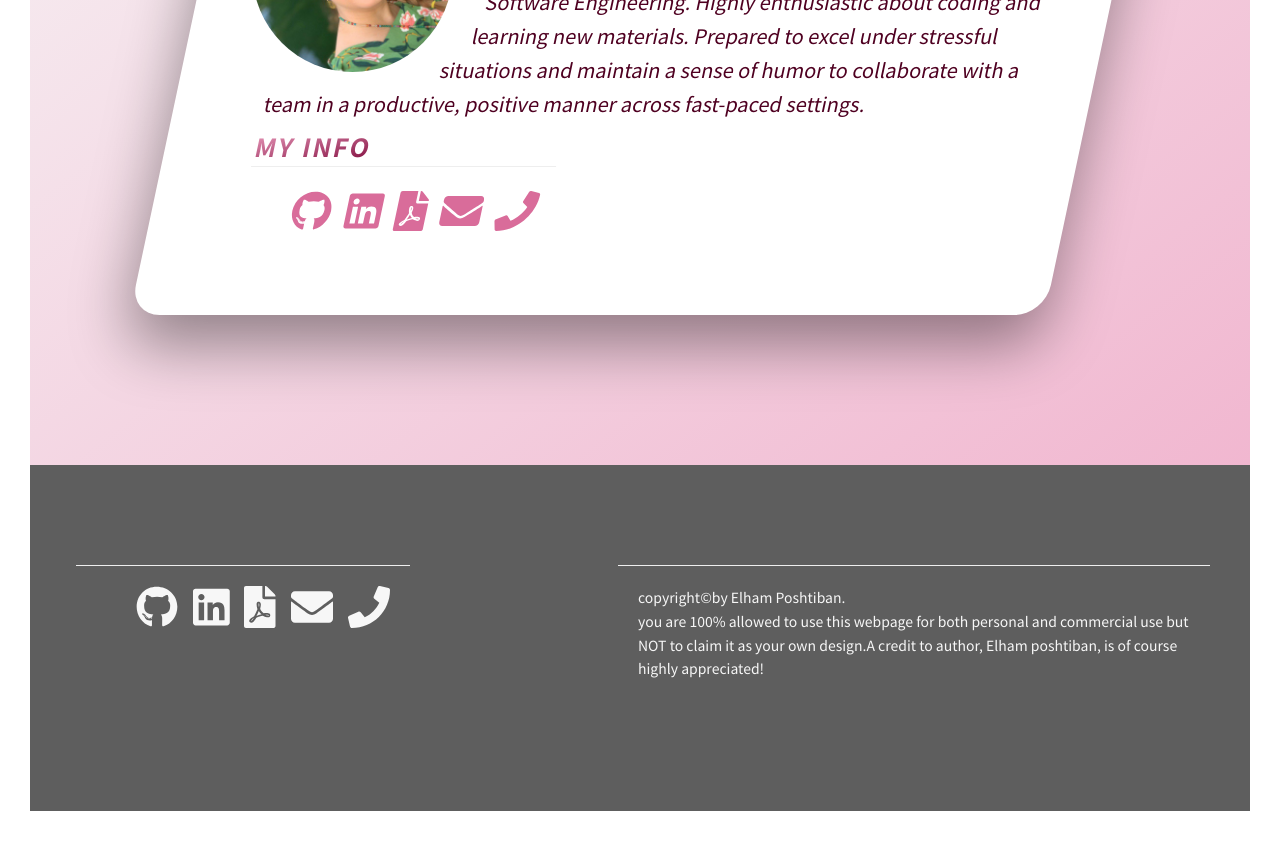
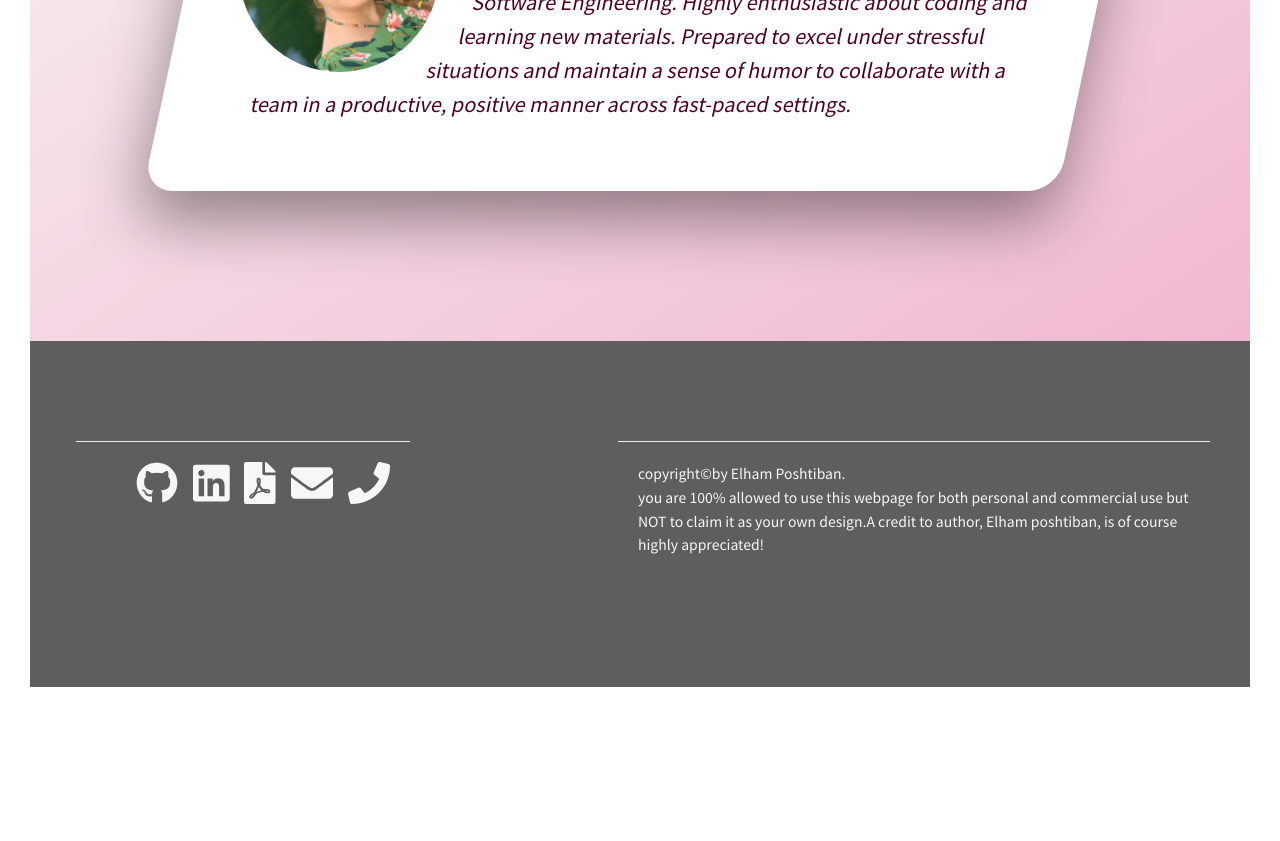
Before and after one commit to elhamposhtiban/my-react-portfolio, a React (Create React App) app: page / in a window 1280 px wide. Shown: the part 1100-1941 px from the top of the page. After the commit the page ends 1817 px from the top, so only its background shows below. Built offline with nearby package versions, Linux system fonts and the light colour scheme.

Commit message:
comment some part

```diff
--- a/src/component/Pages/bio.js
+++ b/src/component/Pages/bio.js
@@ -36,7 +36,7 @@ const Bio = () => {
                                 Highly enthusiastic about coding and learning new materials.
                                 Prepared to excel under stressful situations and maintain a sense of humor to collaborate with a team in a productive, positive manner across fast-paced settings.
                         </p>
-                        <h2 className="heading-third">
+                        {/* <h2 className="heading-third">
                             My Info
                         </h2>
                         <div className="row">
@@ -69,7 +69,7 @@ const Bio = () => {
                                         </li>
                                     </ul>
                                 </div>
-                        </div>
+                        </div> */}
                         </div>
                 </section>
             </main>
```
